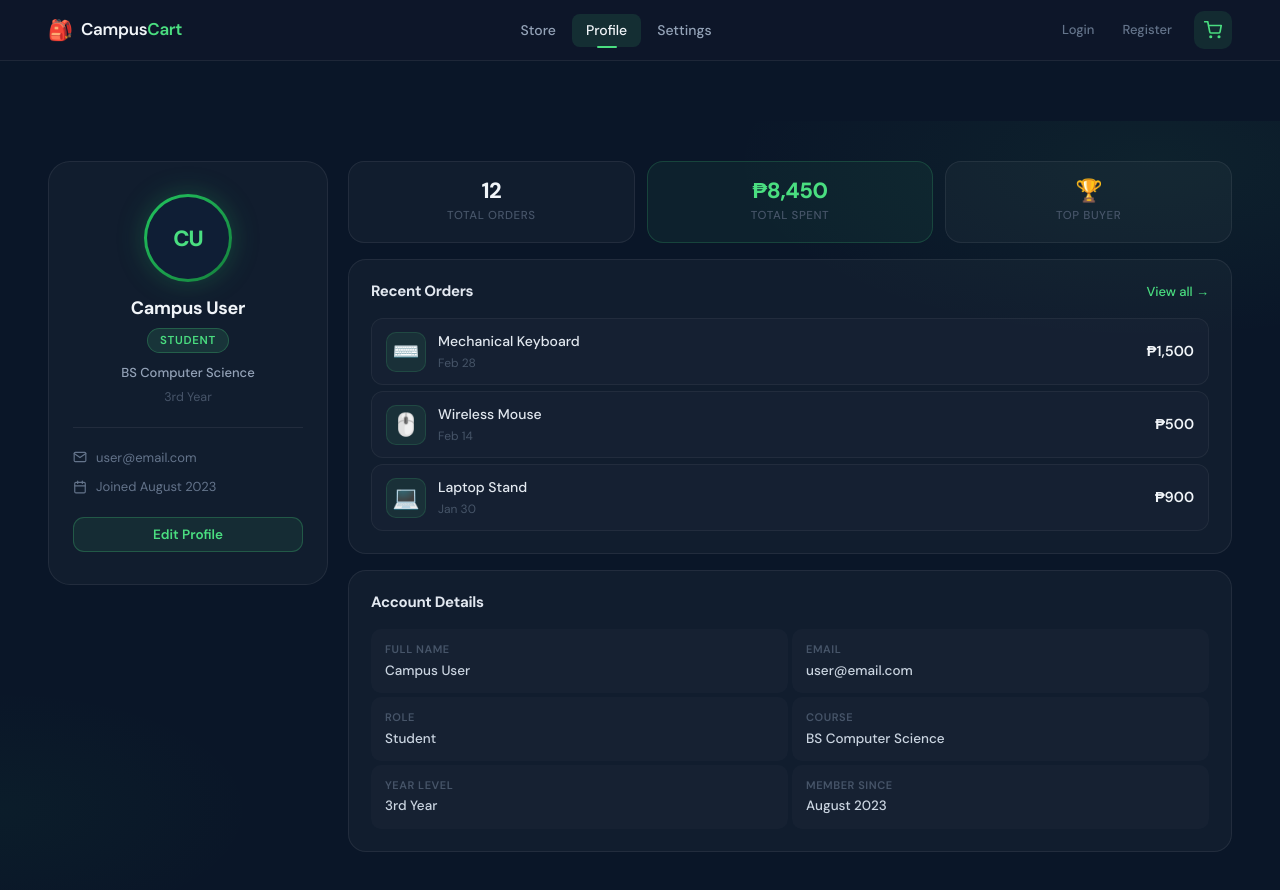
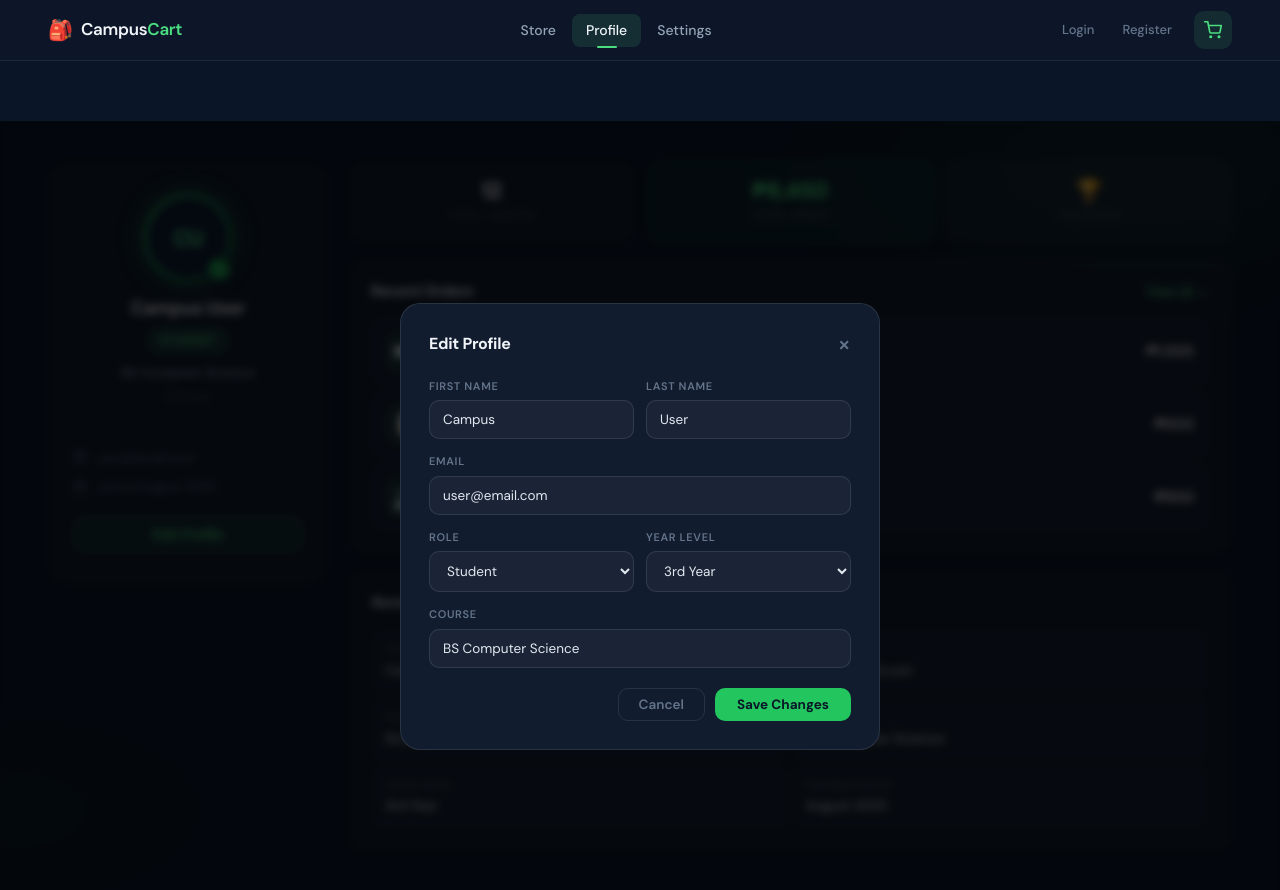
Before and after one commit to jusferjay/campuscart, a React (Vite) app: page /profile in a window 1280 px wide. Both pictures are taken after a click on the button "Edit Profile". Shown: the top 890 px of the page. Built offline with nearby package versions, Linux system fonts and the light colour scheme.

Commit message:
update profile page

```diff
--- a/src/pages/Profile.css
+++ b/src/pages/Profile.css
@@ -45,6 +45,13 @@
   padding: 3px;
   margin-bottom: 16px;
   box-shadow: 0 0 28px rgba(34, 197, 94, 0.25);
+  position: relative;
+  cursor: pointer;
+  transition: box-shadow 0.2s;
+}
+
+.avatar-ring:hover {
+  box-shadow: 0 0 36px rgba(34, 197, 94, 0.4);
 }
 
 .avatar-circle {
@@ -59,6 +66,29 @@
   font-weight: 800;
   color: #4ade80;
   letter-spacing: -1px;
+  overflow: hidden;
+}
+
+.avatar-img {
+  width: 100%;
+  height: 100%;
+  object-fit: cover;
+  border-radius: 50%;
+}
+
+.avatar-upload-badge {
+  position: absolute;
+  bottom: 1px;
+  right: 1px;
+  width: 24px;
+  height: 24px;
+  background: #22c55e;
+  border-radius: 50%;
+  border: 2px solid #0a1628;
+  display: flex;
+  align-items: center;
+  justify-content: center;
+  color: #0a1628;
 }
 
 .profile-name {
@@ -323,13 +353,199 @@
   color: #cbd5e1;
 }
 
-/* Responsive */
+/* ── Edit Modal ── */
+.modal-overlay {
+  position: fixed;
+  inset: 0;
+  background: rgba(0, 0, 0, 0.7);
+  backdrop-filter: blur(4px);
+  z-index: 100;
+  display: flex;
+  align-items: center;
+  justify-content: center;
+  animation: fadeIn 0.15s ease;
+}
+
+@keyframes fadeIn {
+  from { opacity: 0; }
+  to   { opacity: 1; }
+}
+
+.modal-box {
+  background: #111c2e;
+  border: 1px solid rgba(255,255,255,0.1);
+  border-radius: 20px;
+  padding: 28px;
+  width: 480px;
+  max-width: 95vw;
+  animation: modalSlideUp 0.2s ease;
+}
+
+@keyframes modalSlideUp {
+  from { opacity: 0; transform: translateY(20px); }
+  to   { opacity: 1; transform: translateY(0); }
+}
+
+.modal-header {
+  display: flex;
+  justify-content: space-between;
+  align-items: center;
+  margin-bottom: 22px;
+}
+
+.modal-title {
+  font-size: 16px;
+  font-weight: 700;
+  color: #f1f5f9;
+  margin: 0;
+}
+
+.modal-close {
+  background: none;
+  border: none;
+  color: #64748b;
+  font-size: 24px;
+  cursor: pointer;
+  line-height: 1;
+  padding: 0;
+  transition: color 0.15s;
+}
+
+.modal-close:hover { color: #f1f5f9; }
+
+.modal-form {
+  display: flex;
+  flex-direction: column;
+  gap: 14px;
+}
+
+.form-row-grid {
+  display: grid;
+  grid-template-columns: 1fr 1fr;
+  gap: 12px;
+}
+
+.form-field {
+  display: flex;
+  flex-direction: column;
+  gap: 6px;
+}
+
+.form-field label {
+  font-size: 11px;
+  font-weight: 600;
+  color: #64748b;
+  text-transform: uppercase;
+  letter-spacing: 0.06em;
+}
+
+.form-field input,
+.form-field select {
+  background: rgba(255,255,255,0.04);
+  border: 1px solid rgba(255,255,255,0.1);
+  border-radius: 10px;
+  color: #e2e8f0;
+  padding: 10px 13px;
+  font-family: 'DM Sans', sans-serif;
+  font-size: 13.5px;
+  outline: none;
+  transition: border-color 0.15s, background 0.15s;
+  width: 100%;
+  box-sizing: border-box;
+}
+
+.form-field input:focus,
+.form-field select:focus {
+  border-color: rgba(74, 222, 128, 0.5);
+  background: rgba(74, 222, 128, 0.04);
+}
+
+.form-field select option {
+  background: #111c2e;
+  color: #e2e8f0;
+}
+
+.modal-actions {
+  display: flex;
+  gap: 10px;
+  justify-content: flex-end;
+  margin-top: 6px;
+}
+
+.btn-cancel {
+  padding: 9px 20px;
+  border-radius: 10px;
+  border: 1px solid rgba(255,255,255,0.1);
+  background: transparent;
+  color: #64748b;
+  font-family: 'DM Sans', sans-serif;
+  font-size: 13.5px;
+  font-weight: 600;
+  cursor: pointer;
+  transition: all 0.15s;
+}
+
+.btn-cancel:hover {
+  background: rgba(255,255,255,0.05);
+  color: #e2e8f0;
+}
+
+.btn-save {
+  padding: 9px 22px;
+  border-radius: 10px;
+  border: none;
+  background: #22c55e;
+  color: #0a1628;
+  font-family: 'DM Sans', sans-serif;
+  font-size: 13.5px;
+  font-weight: 700;
+  cursor: pointer;
+  transition: all 0.15s;
+}
+
+.btn-save:hover {
+  background: #4ade80;
+  transform: translateY(-1px);
+}
+
+/* ── Toast Notification ── */
+.toast-notification {
+  position: fixed;
+  bottom: 28px;
+  right: 28px;
+  background: #15803d;
+  color: #f0fdf4;
+  padding: 11px 18px;
+  border-radius: 12px;
+  font-family: 'DM Sans', sans-serif;
+  font-size: 13.5px;
+  font-weight: 600;
+  display: flex;
+  align-items: center;
+  gap: 8px;
+  z-index: 200;
+  opacity: 0;
+  transform: translateY(12px);
+  transition: opacity 0.25s ease, transform 0.25s ease;
+  pointer-events: none;
+  box-shadow: 0 4px 20px rgba(0,0,0,0.4);
+}
+
+.toast-notification.toast-visible {
+  opacity: 1;
+  transform: translateY(0);
+}
+
+/* ── Responsive ── */
 @media (max-width: 1024px) {
   .profile-page { padding: 32px 28px 60px; }
 }
+
 @media (max-width: 700px) {
   .profile-page { padding: 20px 16px 60px; }
   .profile-inner { grid-template-columns: 1fr; }
   .stats-row { grid-template-columns: repeat(3, 1fr); }
   .details-grid { grid-template-columns: 1fr; }
+  .form-row-grid { grid-template-columns: 1fr; }
+  .modal-box { padding: 22px 18px; }
 }
--- a/src/pages/Profile.jsx
+++ b/src/pages/Profile.jsx
@@ -1,7 +1,9 @@
+import { useState, useRef } from "react";
 import "./Profile.css";
 
-const profileData = {
-  name: "Campus User",
+const initialProfile = {
+  firstName: "Campus",
+  lastName: "User",
   email: "user@email.com",
   role: "Student",
   course: "BS Computer Science",
@@ -18,6 +20,59 @@ const recentActivity = [
 ];
 
 function Profile() {
+  const [profile, setProfile] = useState(initialProfile);
+  const [avatarSrc, setAvatarSrc] = useState(null);
+  const [modalOpen, setModalOpen] = useState(false);
+  const [toast, setToast] = useState({ show: false, message: "" });
+  const [form, setForm] = useState({ ...initialProfile });
+  const avatarInputRef = useRef(null);
+  const toastTimer = useRef(null);
+
+  const fullName = `${profile.firstName} ${profile.lastName}`;
+  const initials = `${profile.firstName[0] || ""}${profile.lastName[0] || ""}`.toUpperCase();
+
+  function showToast(message) {
+    clearTimeout(toastTimer.current);
+    setToast({ show: true, message });
+    toastTimer.current = setTimeout(() => setToast({ show: false, message: "" }), 2800);
+  }
+
+  function openModal() {
+    setForm({ ...profile });
+    setModalOpen(true);
+  }
+
+  function closeModal() {
+    setModalOpen(false);
+  }
+
+  function handleFormChange(e) {
+    const { name, value } = e.target;
+    setForm((prev) => ({ ...prev, [name]: value }));
+  }
+
+  function handleSave() {
+    setProfile({ ...form });
+    closeModal();
+    showToast("Profile updated successfully!");
+  }
+
+  function handleAvatarClick() {
+    avatarInputRef.current?.click();
+  }
+
+  function handleAvatarChange(e) {
+    const file = e.target.files[0];
+    if (!file) return;
+    const reader = new FileReader();
+    reader.onload = (ev) => {
+      setAvatarSrc(ev.target.result);
+      showToast("Profile photo updated!");
+    };
+    reader.readAsDataURL(file);
+    e.target.value = "";
+  }
+
   return (
     <div className="profile-page">
       <div className="profile-inner">
@@ -25,32 +80,53 @@ function Profile() {
         {/* Left Column */}
         <div className="profile-left">
           <div className="avatar-card">
-            <div className="avatar-ring">
-              <div className="avatar-circle">CU</div>
+            <div className="avatar-ring" onClick={handleAvatarClick} title="Click to upload photo">
+              <div className="avatar-circle">
+                {avatarSrc
+                  ? <img src={avatarSrc} alt="avatar" className="avatar-img" />
+                  : initials}
+              </div>
+              <div className="avatar-upload-badge">
+                <svg width="12" height="12" viewBox="0 0 16 16" fill="currentColor">
+                  <path d="M11.013 1.427a1.75 1.75 0 012.474 0l1.086 1.086a1.75 1.75 0 010 2.474l-8.61 8.61c-.21.21-.47.364-.756.445l-3.251.93a.75.75 0 01-.927-.928l.929-3.25c.081-.286.235-.547.445-.758l8.61-8.61zm1.414 1.06a.25.25 0 00-.354 0L10.811 3.75l1.439 1.44 1.263-1.263a.25.25 0 000-.354l-1.086-1.086zM11.189 6.25L9.75 4.81 3.428 11.13a.25.25 0 00-.064.108l-.65 2.274 2.274-.65a.25.25 0 00.108-.064L11.19 6.25z"/>
+                </svg>
+              </div>
             </div>
-            <h2 className="profile-name">{profileData.name}</h2>
-            <span className="role-badge">{profileData.role}</span>
-            <p className="profile-course">{profileData.course}</p>
-            <p className="profile-year">{profileData.year}</p>
+            <input
+              ref={avatarInputRef}
+              type="file"
+              accept="image/*"
+              style={{ display: "none" }}
+              onChange={handleAvatarChange}
+            />
+
+            <h2 className="profile-name">{fullName}</h2>
+            <span className="role-badge">{profile.role}</span>
+            <p className="profile-course">{profile.course}</p>
+            <p className="profile-year">{profile.year}</p>
 
             <div className="profile-divider" />
 
             <div className="profile-meta">
               <div className="meta-row">
                 <svg width="14" height="14" viewBox="0 0 24 24" fill="none" stroke="currentColor" strokeWidth="2" strokeLinecap="round" strokeLinejoin="round">
-                  <path d="M4 4h16c1.1 0 2 .9 2 2v12c0 1.1-.9 2-2 2H4c-1.1 0-2-.9-2-2V6c0-1.1.9-2 2-2z"/><polyline points="22,6 12,13 2,6"/>
+                  <path d="M4 4h16c1.1 0 2 .9 2 2v12c0 1.1-.9 2-2 2H4c-1.1 0-2-.9-2-2V6c0-1.1.9-2 2-2z"/>
+                  <polyline points="22,6 12,13 2,6"/>
                 </svg>
-                <span>{profileData.email}</span>
+                <span>{profile.email}</span>
               </div>
               <div className="meta-row">
                 <svg width="14" height="14" viewBox="0 0 24 24" fill="none" stroke="currentColor" strokeWidth="2" strokeLinecap="round" strokeLinejoin="round">
-                  <rect x="3" y="4" width="18" height="18" rx="2" ry="2"/><line x1="16" y1="2" x2="16" y2="6"/><line x1="8" y1="2" x2="8" y2="6"/><line x1="3" y1="10" x2="21" y2="10"/>
+                  <rect x="3" y="4" width="18" height="18" rx="2" ry="2"/>
+                  <line x1="16" y1="2" x2="16" y2="6"/>
+                  <line x1="8" y1="2" x2="8" y2="6"/>
+                  <line x1="3" y1="10" x2="21" y2="10"/>
                 </svg>
-                <span>Joined {profileData.joined}</span>
+                <span>Joined {profile.joined}</span>
               </div>
             </div>
 
-            <button className="edit-btn">Edit Profile</button>
+            <button className="edit-btn" onClick={openModal}>Edit Profile</button>
           </div>
         </div>
 
@@ -60,11 +136,11 @@ function Profile() {
           {/* Stats */}
           <div className="stats-row">
             <div className="stat-card">
-              <span className="stat-value">{profileData.orders}</span>
+              <span className="stat-value">{profile.orders}</span>
               <span className="stat-label">Total Orders</span>
             </div>
             <div className="stat-card accent">
-              <span className="stat-value">₱{profileData.spent.toLocaleString()}</span>
+              <span className="stat-value">₱{profile.spent.toLocaleString()}</span>
               <span className="stat-label">Total Spent</span>
             </div>
             <div className="stat-card">
@@ -79,7 +155,6 @@ function Profile() {
               <h3 className="section-title">Recent Orders</h3>
               <button className="view-all-btn">View all →</button>
             </div>
-
             <div className="activity-list">
               {recentActivity.map((act, i) => (
                 <div
@@ -103,15 +178,14 @@ function Profile() {
             <div className="section-header">
               <h3 className="section-title">Account Details</h3>
             </div>
-
             <div className="details-grid">
               {[
-                { label: "Full Name", value: profileData.name },
-                { label: "Email", value: profileData.email },
-                { label: "Role", value: profileData.role },
-                { label: "Course", value: profileData.course },
-                { label: "Year Level", value: profileData.year },
-                { label: "Member Since", value: profileData.joined },
+                { label: "Full Name", value: fullName },
+                { label: "Email", value: profile.email },
+                { label: "Role", value: profile.role },
+                { label: "Course", value: profile.course },
+                { label: "Year Level", value: profile.year },
+                { label: "Member Since", value: profile.joined },
               ].map(({ label, value }) => (
                 <div key={label} className="detail-item">
                   <span className="detail-label">{label}</span>
@@ -123,6 +197,75 @@ function Profile() {
 
         </div>
       </div>
+
+      {/* Edit Profile Modal */}
+      {modalOpen && (
+        <div className="modal-overlay" onClick={(e) => e.target === e.currentTarget && closeModal()}>
+          <div className="modal-box">
+            <div className="modal-header">
+              <h3 className="modal-title">Edit Profile</h3>
+              <button className="modal-close" onClick={closeModal}>×</button>
+            </div>
+
+            <div className="modal-form">
+              <div className="form-row-grid">
+                <div className="form-field">
+                  <label>First Name</label>
+                  <input name="firstName" value={form.firstName} onChange={handleFormChange} placeholder="First name" />
+                </div>
+                <div className="form-field">
+                  <label>Last Name</label>
+                  <input name="lastName" value={form.lastName} onChange={handleFormChange} placeholder="Last name" />
+                </div>
+              </div>
+
+              <div className="form-field">
+                <label>Email</label>
+                <input name="email" type="email" value={form.email} onChange={handleFormChange} placeholder="Email address" />
+              </div>
+
+              <div className="form-row-grid">
+                <div className="form-field">
+                  <label>Role</label>
+                  <select name="role" value={form.role} onChange={handleFormChange}>
+                    <option value="Student">Student</option>
+                    <option value="Faculty">Faculty</option>
+                    <option value="Staff">Staff</option>
+                  </select>
+                </div>
+                <div className="form-field">
+                  <label>Year Level</label>
+                  <select name="year" value={form.year} onChange={handleFormChange}>
+                    <option value="1st Year">1st Year</option>
+                    <option value="2nd Year">2nd Year</option>
+                    <option value="3rd Year">3rd Year</option>
+                    <option value="4th Year">4th Year</option>
+                    <option value="Graduate">Graduate</option>
+                  </select>
+                </div>
+              </div>
+
+              <div className="form-field">
+                <label>Course</label>
+                <input name="course" value={form.course} onChange={handleFormChange} placeholder="Course / Program" />
+              </div>
+
+              <div className="modal-actions">
+                <button className="btn-cancel" onClick={closeModal}>Cancel</button>
+                <button className="btn-save" onClick={handleSave}>Save Changes</button>
+              </div>
+            </div>
+          </div>
+        </div>
+      )}
+
+      {/* Toast Notification */}
+      <div className={`toast-notification ${toast.show ? "toast-visible" : ""}`}>
+        <svg width="14" height="14" viewBox="0 0 16 16" fill="currentColor">
+          <path d="M8 16A8 8 0 108 0a8 8 0 000 16zm3.78-9.72a.75.75 0 00-1.06-1.06L6.75 9.19 5.28 7.72a.75.75 0 00-1.06 1.06l2 2a.75.75 0 001.06 0l4.5-4.5z"/>
+        </svg>
+        {toast.message}
+      </div>
     </div>
   );
 }
```
